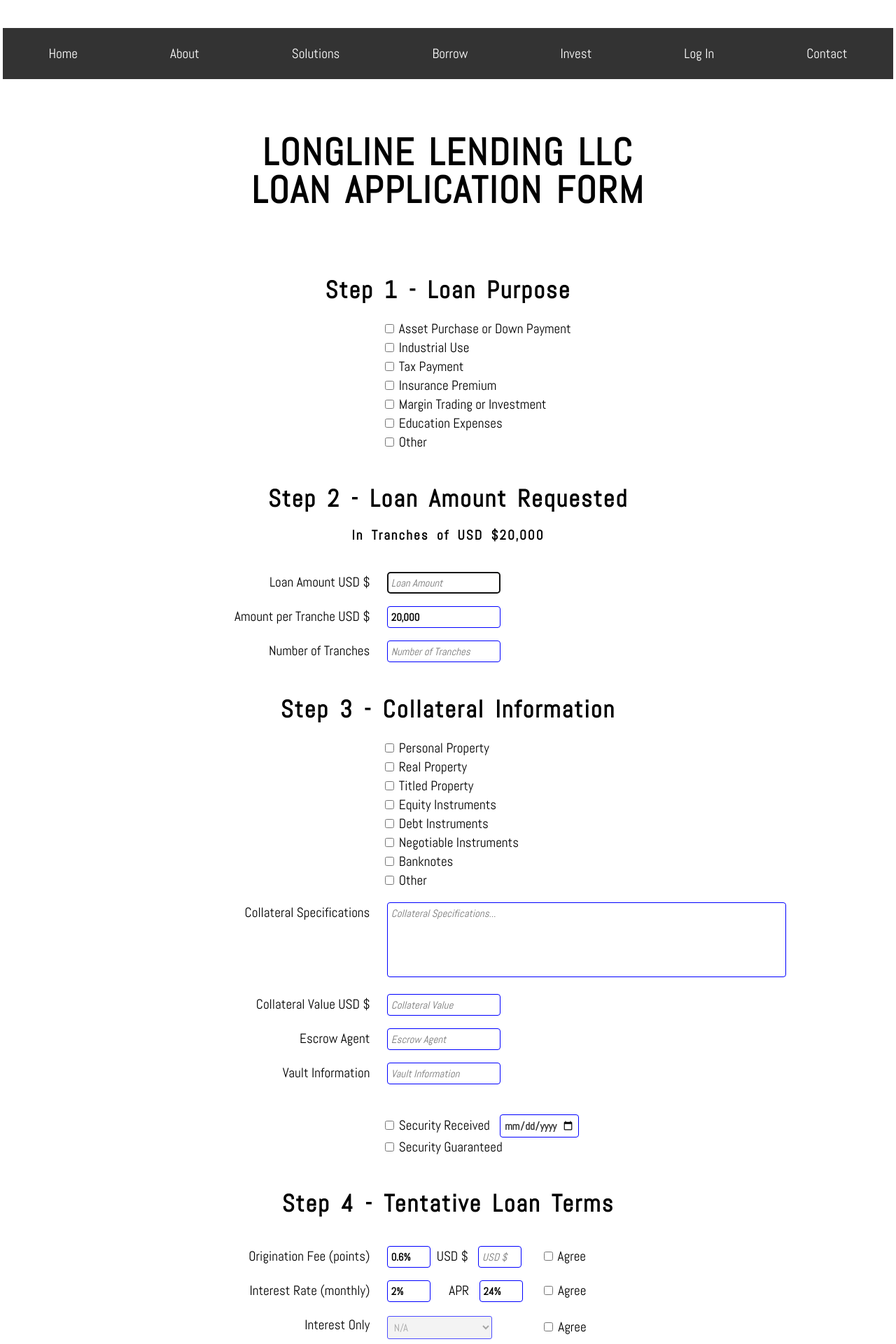
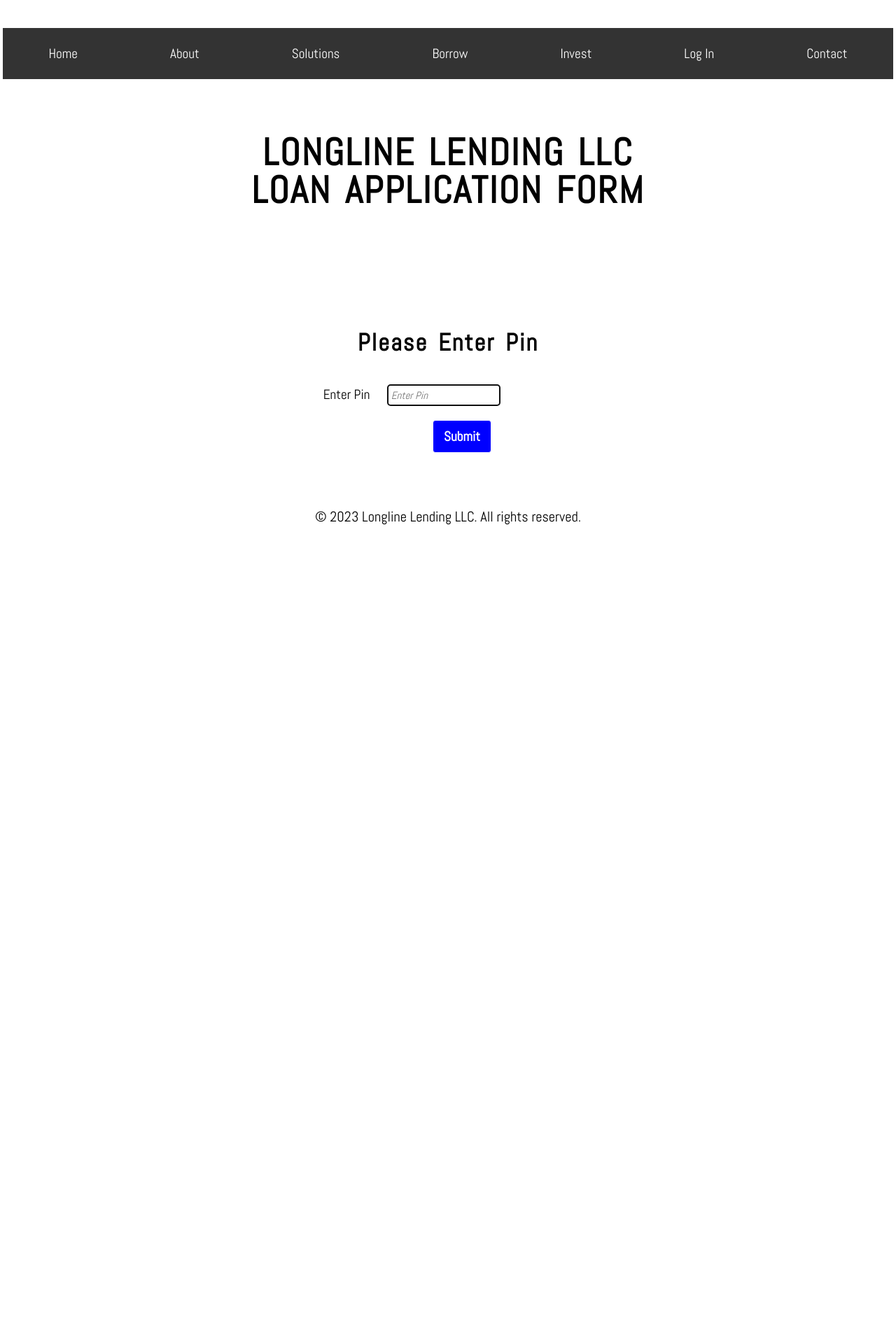
Before and after one commit to MartinWeiss12/Longline-Website, a Flask app: page /borrow in a window 1280 px wide. Shown: the top 1920 px of the page at 70% size. After the commit the page ends 750 px from the top, so only its background shows below. Run offline with Flask 2, Linux system fonts and the light colour scheme.

Commit message:
Added pin

```diff
--- a/data.json
+++ b/data.json
@@ -1 +1 @@
-{"Loan Purpose": ["Asset Purchase or Down Payment", "Industrial Use"], "Loan Purpose (other)": "House", "Loan Total": "20,000", "Tranche Amount": "20,000", "Number of Tranches": "1", "Collateral": ["Equity Instruments"], "Collateral Specifications": "Car", "Collateral Value": "20,000", "Escrow Agent": "Myself", "Vault Info": "1", "Security Received/Guaranteed": ["Security Received", "Security Guaranteed"], "Security Received Date": "2023-02-02", "Origination Fee (points)": "0.6%", "Origination Fee (USD)": "120", "Agree Origination Fee": "Agree", "Interest Rate": "2%", "APR": "24%", "Agree APR": "Agree", "Intrest": null}
+{"Loan Purpose": ["Asset Purchase or Down Payment"], "Loan Purpose (other)": null, "Loan Total": "100,000", "Tranche Amount": "20,000", "Number of Tranches": "5", "Collateral": ["Personal Property"], "Collateral Specifications": "g", "Collateral Value": "100,000", "Escrow Agent": "g", "Vault Info": "gegeg", "Security Received/Guaranteed": ["Security Received", "Security Guaranteed"], "Security Received Date": "", "Origination Fee (points)": "0.6%", "Origination Fee (USD)": "600", "Agree Origination Fee": "Agree", "Interest Rate": "2%", "APR": "24%", "Agree APR": "Agree", "Intrest": null}
--- a/static/borrow.js
+++ b/static/borrow.js
@@ -2,6 +2,30 @@
 const currentYear = new Date().getFullYear();
 const copyright = document.getElementById("copyright");
 copyright.innerHTML = "&copy; " + currentYear + " Longline Lending LLC. All rights reserved."
+
+
+
+const correctPin = "1234"; // replace with your correct pin
+
+const pinContainer = document.getElementById("pinContainer");
+const loanForm = document.getElementById("loanForm");
+const pinForm = document.getElementById("pinForm");
+const submitPinButton = document.getElementById("submitPinButton");
+
+submitPinButton.addEventListener("click", (event) => {
+  event.preventDefault(); // prevent form submission
+
+  const userPin = document.getElementById("userPin").value;
+
+  if (userPin === correctPin) {
+    loanForm.style.display = "block"; // show loan form
+    pinContainer.style.display = "none"; // hide pin form
+  } else {
+    alert("Incorrect pin"); // display error message
+  }
+});
+
+
 
 // function to display file name of uploaded file
 function displayFileName(inputId, spanId) {
--- a/templates/borrow.html
+++ b/templates/borrow.html
@@ -548,10 +548,35 @@
       </div>
     </header>
     <main>
-      <div class="container" id="loanForm">
+
+
+      <div class="container" id="pinContainer">
+
+        <br><br><br>
+        <h2 id="title">Please Enter Pin</h2><br>
+        <div class="labels">
+          <label id="pinLabel" for="pinLabel">Enter Pin</label>
+        </div>
+        <div class="input-tab">
+          <form id="pinForm">
+            <input class="input-field" type="password" id="userPin" name="userPin" placeholder="Enter Pin" required autofocus style="width: 150px;">
+          </form>
+        </div>
+
+        <div class="submitButtonContainer">
+          <div class="btn">
+            <button id="submitPinButton" type="submit">Submit</button>
+          </div>
+        </div>
+      </div>
+
+
+
+
+      <div class="container" id="loanForm" style="display: none;">
         <form id="loanForm" method="POST" action="{{ url_for('submit') }}" enctype="multipart/form-data">
 
-          <h2 id="title">Step 1 - Loan Purpose</h2>
+          <br><br><h2 id="title">Step 1 - Loan Purpose</h2>
           <br>
           <div class="labels">
             <label></label></div>
```
